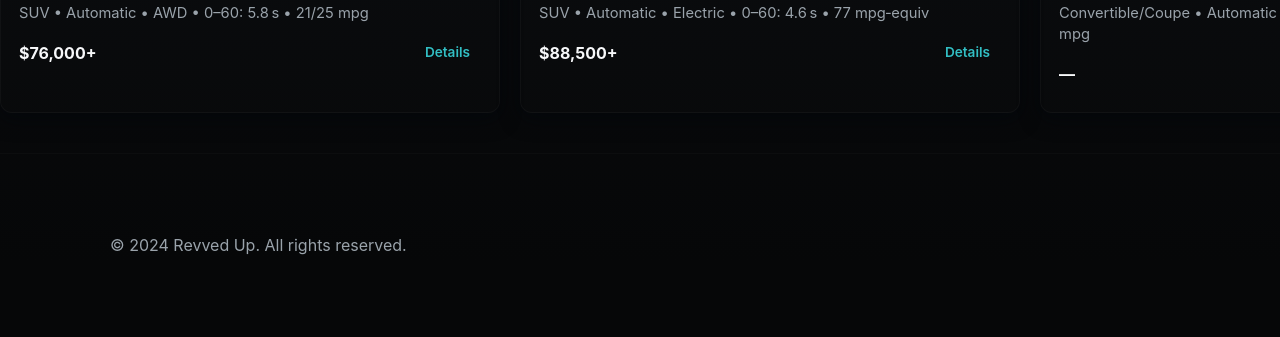
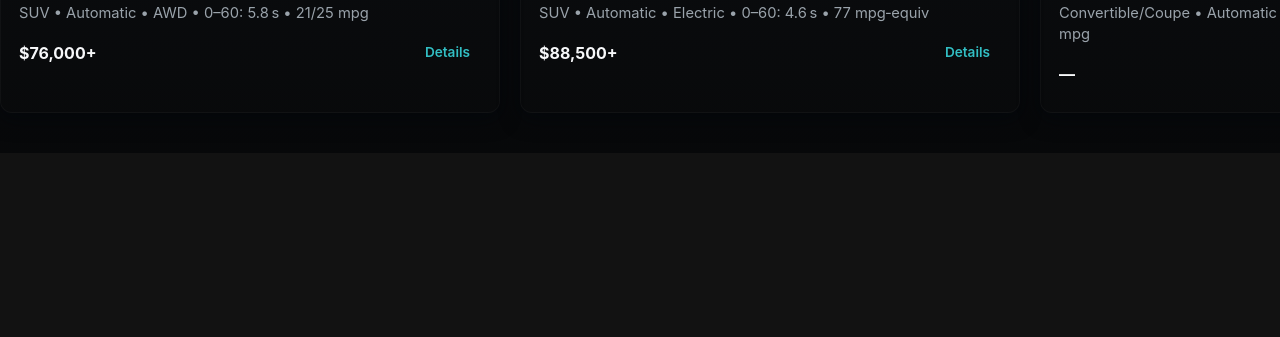
Before and after one commit to Nolan2100/revvedup, a plain HTML site: page cars/bmw/homepage.html in a window 1280 px wide. Shown: the part 1897-2234 px from the top of the page. After the commit the page ends 2050 px from the top, so only its background shows below. Drawn offline with Linux system fonts and the light colour scheme.

Commit message:
Update homepage.html

```diff
--- a/cars/bmw/homepage.html
+++ b/cars/bmw/homepage.html
@@ -135,11 +135,6 @@
             </article>
         </section>
     </main>
+</body>
 
-    <footer class="site-footer">
-        <div class="container footer-inner">
-        <p>&copy; 2024 Revved Up. All rights reserved.</p>
-        </div>
-    </footer>
-</body>
 </html>
```
